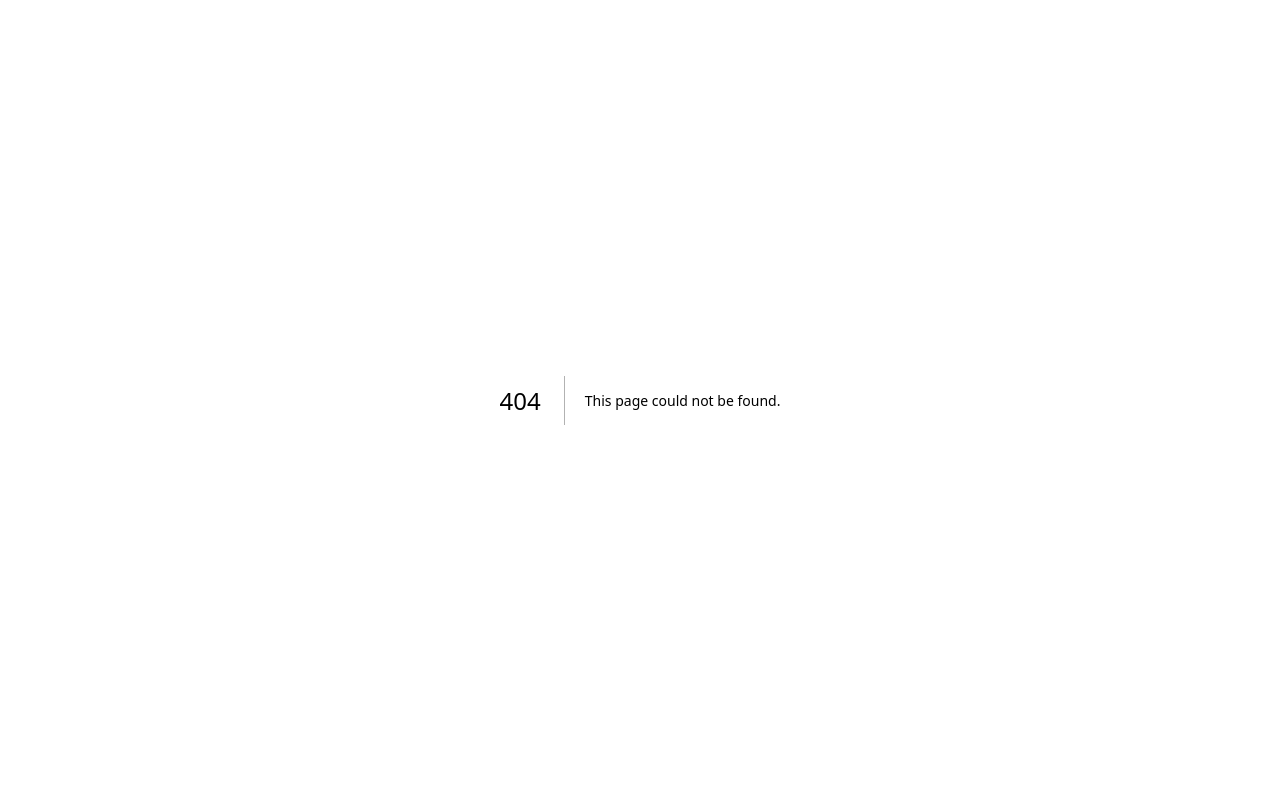
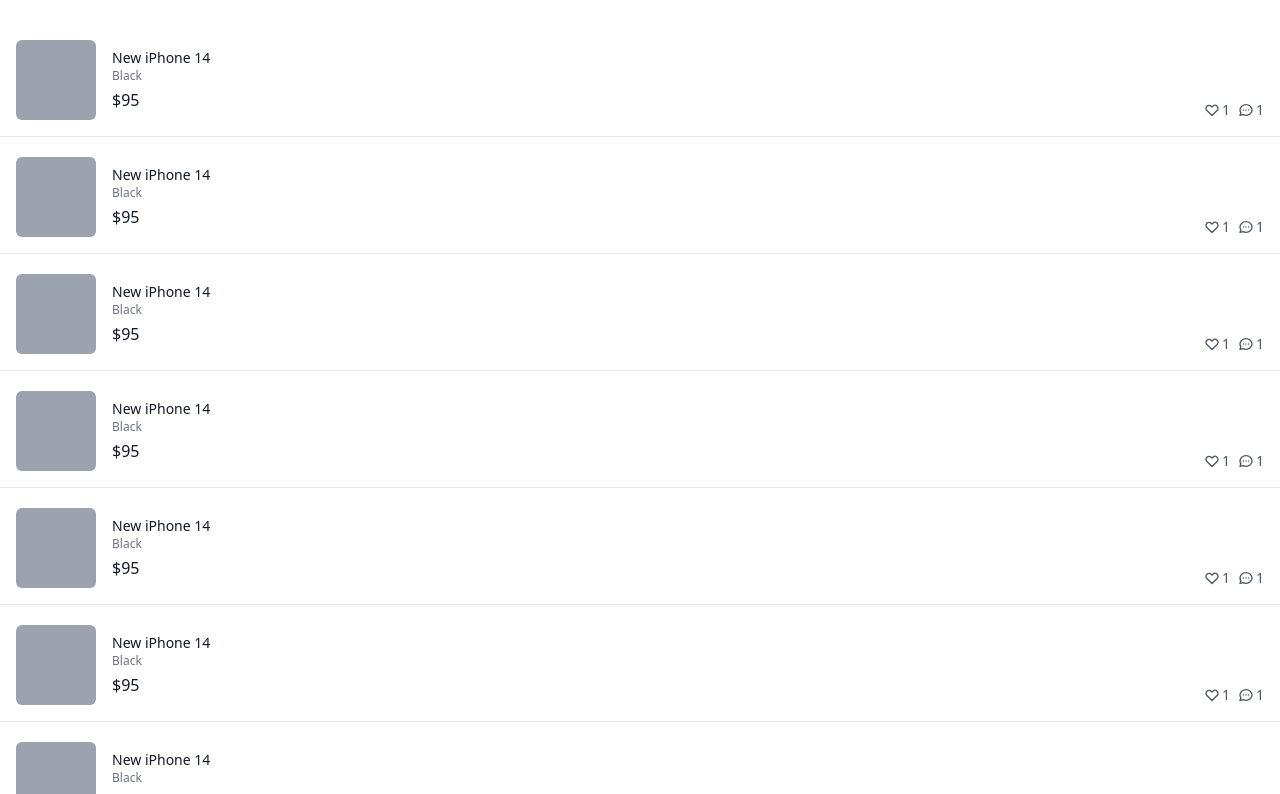
Before and after one commit to seonhop/carrot-market, a Next.js app: page /profile/bought in a window 1280 px wide. Before the commit this address had no page. Shown: the top 794 px of the page. Built offline with nearby package versions, Linux system fonts and the light colour scheme.

Commit message:
bought, sold, favorite pages

```diff
--- /dev/null
+++ b/pages/profile/bought.tsx
@@ -0,0 +1,63 @@
+import type { NextPage } from "next";
+
+const Bought: NextPage = () => {
+	return (
+		<div className="flex flex-col space-y-5 py-10">
+			{[...Array(12)].map((_, i) => (
+				<div
+					key={i}
+					className="flex cursor-pointer justify-between border-b px-4 pb-4"
+				>
+					<div className="flex space-x-4 ">
+						<div className="h-20 w-20 rounded-md bg-gray-400" />
+						<div className="flex flex-col pt-2">
+							<h3 className="text-sm font-medium text-gray-900">
+								New iPhone 14
+							</h3>
+							<span className="text-xs text-gray-500">Black</span>
+							<span className="mt-1 font-medium text-gray-900">$95</span>
+						</div>
+					</div>
+					<div className="flex items-end justify-end space-x-2">
+						<div className="flex items-center space-x-0.5 text-sm text-gray-600">
+							<svg
+								className="h-4 w-4"
+								fill="none"
+								stroke="currentColor"
+								viewBox="0 0 24 24"
+								xmlns="http://www.w3.org/2000/svg"
+							>
+								<path
+									strokeLinecap="round"
+									strokeLinejoin="round"
+									strokeWidth="2"
+									d="M4.318 6.318a4.5 4.5 0 000 6.364L12 20.364l7.682-7.682a4.5 4.5 0 00-6.364-6.364L12 7.636l-1.318-1.318a4.5 4.5 0 00-6.364 0z"
+								></path>
+							</svg>
+							<span>1</span>
+						</div>
+						<div className="flex items-center space-x-0.5 text-sm text-gray-600">
+							<svg
+								className="h-4 w-4"
+								fill="none"
+								stroke="currentColor"
+								viewBox="0 0 24 24"
+								xmlns="http://www.w3.org/2000/svg"
+							>
+								<path
+									strokeLinecap="round"
+									strokeLinejoin="round"
+									strokeWidth="2"
+									d="M8 12h.01M12 12h.01M16 12h.01M21 12c0 4.418-4.03 8-9 8a9.863 9.863 0 01-4.255-.949L3 20l1.395-3.72C3.512 15.042 3 13.574 3 12c0-4.418 4.03-8 9-8s9 3.582 9 8z"
+								></path>
+							</svg>
+							<span>1</span>
+						</div>
+					</div>
+				</div>
+			))}
+		</div>
+	);
+};
+
+export default Bought;
--- /dev/null
+++ b/pages/profile/favorite.tsx
@@ -0,0 +1,63 @@
+import type { NextPage } from "next";
+
+const Favorite: NextPage = () => {
+	return (
+		<div className="flex flex-col space-y-5 py-10">
+			{[...Array(12)].map((_, i) => (
+				<div
+					key={i}
+					className="flex cursor-pointer justify-between border-b px-4 pb-4"
+				>
+					<div className="flex space-x-4 ">
+						<div className="h-20 w-20 rounded-md bg-gray-400" />
+						<div className="flex flex-col pt-2">
+							<h3 className="text-sm font-medium text-gray-900">
+								New iPhone 14
+							</h3>
+							<span className="text-xs text-gray-500">Black</span>
+							<span className="mt-1 font-medium text-gray-900">$95</span>
+						</div>
+					</div>
+					<div className="flex items-end justify-end space-x-2">
+						<div className="flex items-center space-x-0.5 text-sm text-gray-600">
+							<svg
+								className="h-4 w-4"
+								fill="none"
+								stroke="currentColor"
+								viewBox="0 0 24 24"
+								xmlns="http://www.w3.org/2000/svg"
+							>
+								<path
+									strokeLinecap="round"
+									strokeLinejoin="round"
+									strokeWidth="2"
+									d="M4.318 6.318a4.5 4.5 0 000 6.364L12 20.364l7.682-7.682a4.5 4.5 0 00-6.364-6.364L12 7.636l-1.318-1.318a4.5 4.5 0 00-6.364 0z"
+								></path>
+							</svg>
+							<span>1</span>
+						</div>
+						<div className="flex items-center space-x-0.5 text-sm text-gray-600">
+							<svg
+								className="h-4 w-4"
+								fill="none"
+								stroke="currentColor"
+								viewBox="0 0 24 24"
+								xmlns="http://www.w3.org/2000/svg"
+							>
+								<path
+									strokeLinecap="round"
+									strokeLinejoin="round"
+									strokeWidth="2"
+									d="M8 12h.01M12 12h.01M16 12h.01M21 12c0 4.418-4.03 8-9 8a9.863 9.863 0 01-4.255-.949L3 20l1.395-3.72C3.512 15.042 3 13.574 3 12c0-4.418 4.03-8 9-8s9 3.582 9 8z"
+								></path>
+							</svg>
+							<span>1</span>
+						</div>
+					</div>
+				</div>
+			))}
+		</div>
+	);
+};
+
+export default Favorite;
--- /dev/null
+++ b/pages/profile/sold.tsx
@@ -0,0 +1,63 @@
+import type { NextPage } from "next";
+
+const Sold: NextPage = () => {
+	return (
+		<div className="flex flex-col space-y-5 py-10">
+			{[...Array(12)].map((_, i) => (
+				<div
+					key={i}
+					className="flex cursor-pointer justify-between border-b px-4 pb-4"
+				>
+					<div className="flex space-x-4 ">
+						<div className="h-20 w-20 rounded-md bg-gray-400" />
+						<div className="flex flex-col pt-2">
+							<h3 className="text-sm font-medium text-gray-900">
+								New iPhone 14
+							</h3>
+							<span className="text-xs text-gray-500">Black</span>
+							<span className="mt-1 font-medium text-gray-900">$95</span>
+						</div>
+					</div>
+					<div className="flex items-end justify-end space-x-2">
+						<div className="flex items-center space-x-0.5 text-sm text-gray-600">
+							<svg
+								className="h-4 w-4"
+								fill="none"
+								stroke="currentColor"
+								viewBox="0 0 24 24"
+								xmlns="http://www.w3.org/2000/svg"
+							>
+								<path
+									strokeLinecap="round"
+									strokeLinejoin="round"
+									strokeWidth="2"
+									d="M4.318 6.318a4.5 4.5 0 000 6.364L12 20.364l7.682-7.682a4.5 4.5 0 00-6.364-6.364L12 7.636l-1.318-1.318a4.5 4.5 0 00-6.364 0z"
+								></path>
+							</svg>
+							<span>1</span>
+						</div>
+						<div className="flex items-center space-x-0.5 text-sm text-gray-600">
+							<svg
+								className="h-4 w-4"
+								fill="none"
+								stroke="currentColor"
+								viewBox="0 0 24 24"
+								xmlns="http://www.w3.org/2000/svg"
+							>
+								<path
+									strokeLinecap="round"
+									strokeLinejoin="round"
+									strokeWidth="2"
+									d="M8 12h.01M12 12h.01M16 12h.01M21 12c0 4.418-4.03 8-9 8a9.863 9.863 0 01-4.255-.949L3 20l1.395-3.72C3.512 15.042 3 13.574 3 12c0-4.418 4.03-8 9-8s9 3.582 9 8z"
+								></path>
+							</svg>
+							<span>1</span>
+						</div>
+					</div>
+				</div>
+			))}
+		</div>
+	);
+};
+
+export default Sold;
```
Also changed, not shown: pages/profile/index.tsx (renamed from pages/profile.tsx).
